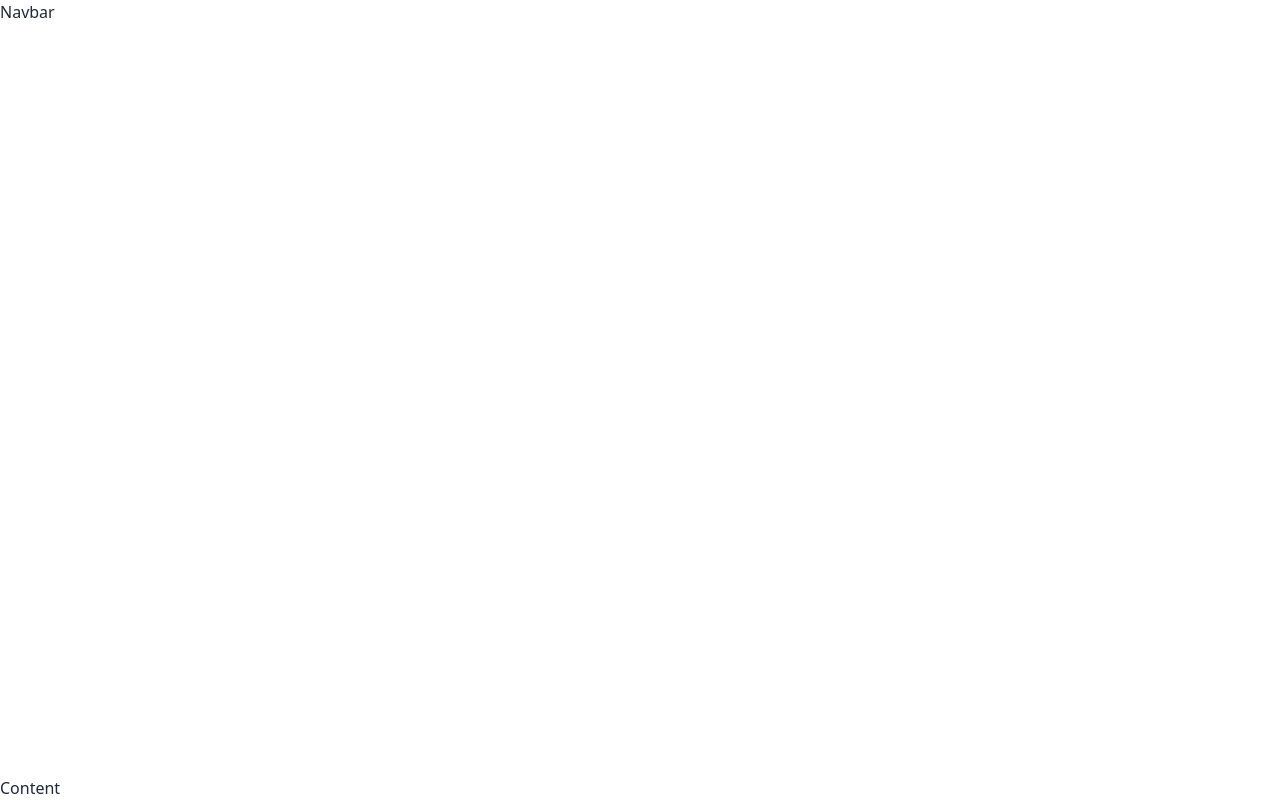
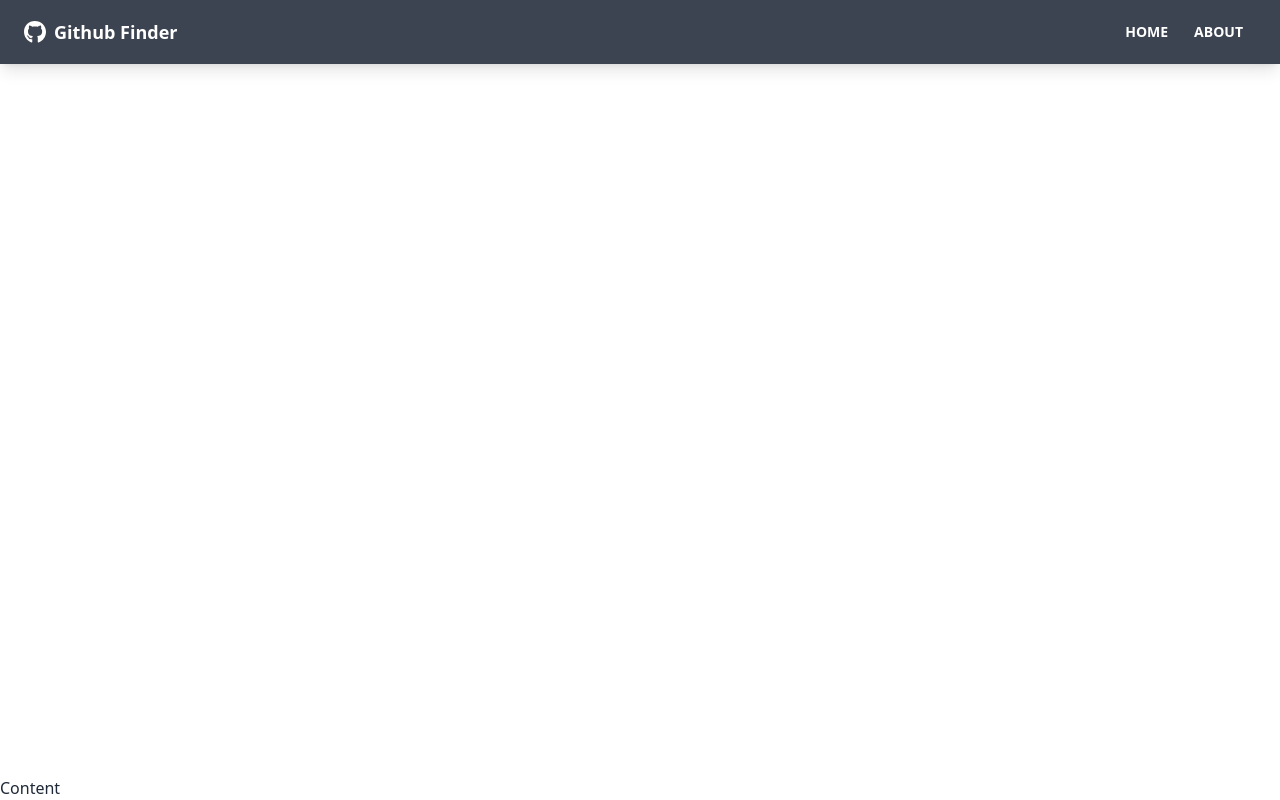
Before and after one commit to garrettdurbin/github-finder-refactored, a React (Create React App) app: page / in a window 1280 px wide. Built offline with nearby package versions, Linux system fonts and the light colour scheme.

Commit message:
Added Navbar component

```diff
--- a/src/components/layout/Navbar.jsx
+++ b/src/components/layout/Navbar.jsx
@@ -1,9 +1,39 @@
-function Navbar() {
+import {FaGithub} from 'react-icons/fa'
+import {Link} from 'react-router-dom'
+import PropTypes from 'prop-types'
+
+function Navbar({title}) {
   return (
-    <div>
-      Navbar
-    </div>
+    <nav className='navbar mb-12 shadow-lg bg-neutral text-neutral-content'>
+      <div className="container mx-auto">
+        <div className="flex-none px-2 mx-2">
+          <FaGithub className='inline pr-2 text-3xl'/>
+          <Link to='/' className='text-lg font-bold align-middle'>
+            {title}
+          </Link>
+        </div>
+
+        <div className="flex-1 px-2 mx-2">
+          <div className="flex justify-end">
+            <Link to='/' className='btn btn-ghost btn-sm rounded-btn'>
+              Home
+            </Link>
+            <Link to='/about' className='btn btn-ghost btn-sm rounded-btn'>
+              About
+            </Link>
+          </div>
+        </div>
+      </div>
+    </nav>
   )
 }
 
+Navbar.defaultProps = {
+  title: 'Github Finder',
+}
+
+Navbar.propTypes = {
+  title: PropTypes.string,
+}
+
 export default Navbar
```
